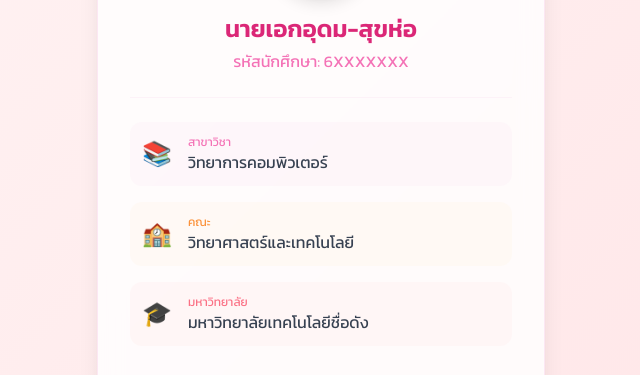
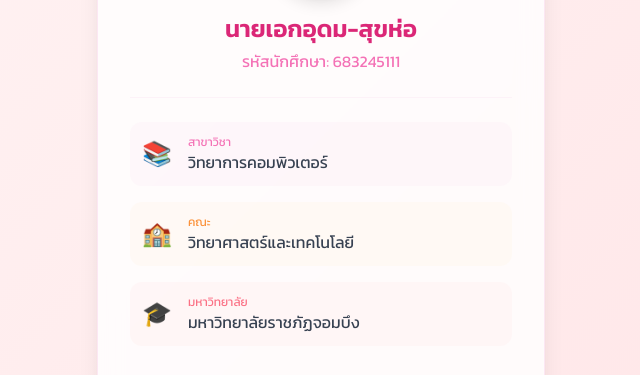
Before and after one commit to tyiuer248-cmyk/website__cs, a plain HTML site: page index.html in a window 1280 px wide. Shown: the part 257-632 px from the top of the page, 319-959 px from the left. Drawn offline with nearby package versions, Linux system fonts and the light colour scheme.

Commit message:
Update student ID and university name in index.html

```diff
--- a/index.html
+++ b/index.html
@@ -31,7 +31,7 @@
             <h1 class="text-2xl font-bold text-pink-600 mb-1">
                 นายเอกอุดม-สุขห่อ
             </h1>
-            <p class="text-pink-400 font-medium mb-6">รหัสนักศึกษา: 6XXXXXXX</p>
+            <p class="text-pink-400 font-medium mb-6">รหัสนักศึกษา: 683245111</p>
 
             <hr class="border-pink-50 mb-6">
 
@@ -56,7 +56,7 @@
                     <span class="text-2xl">🎓</span>
                     <div>
                         <p class="text-xs text-rose-400">มหาวิทยาลัย</p>
-                        <p class="text-gray-700 font-medium">มหาวิทยาลัยเทคโนโลยีชื่อดัง</p>
+                        <p class="text-gray-700 font-medium">มหาวิทยาลัยราชภัฏจอมบึง</p>
                     </div>
                 </div>
             </div>
```
